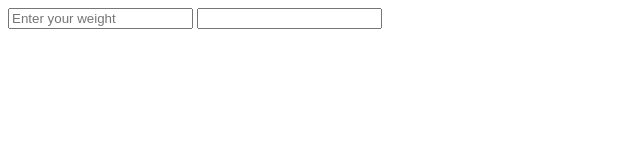
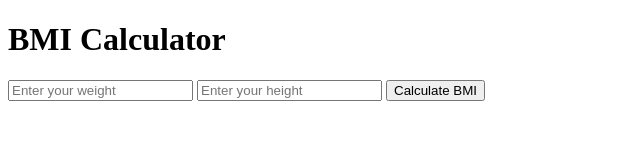
Before and after one commit to ishita30/Express, a website: page Calculator/bmiCalculator.html in a window 1280 px wide. Shown: the whole page, without its empty margins (0-640 px from the left). Drawn offline with Linux system fonts and the light colour scheme.

Commit message:
Added files

```diff
--- a/Calculator/bmiCalculator.html
+++ b/Calculator/bmiCalculator.html
@@ -5,10 +5,11 @@
     <title>BMI CALCULATOR</title>
   </head>
   <body>
-
-    <form method="post">
+<h1>BMI Calculator</h1>
+    <form action="/bmicalculator" method="post">
       <input type="text" name="weight" placeholder="Enter your weight">
-      <input type="text" name="" value="">
+      <input type="text" name="height" placeholder="Enter your height">
+      <button type="submit" name="button">Calculate BMI</button>
 
     </form>
 
```
Also changed, not shown: Calculator/calculator.js (+11 -0 lines).
